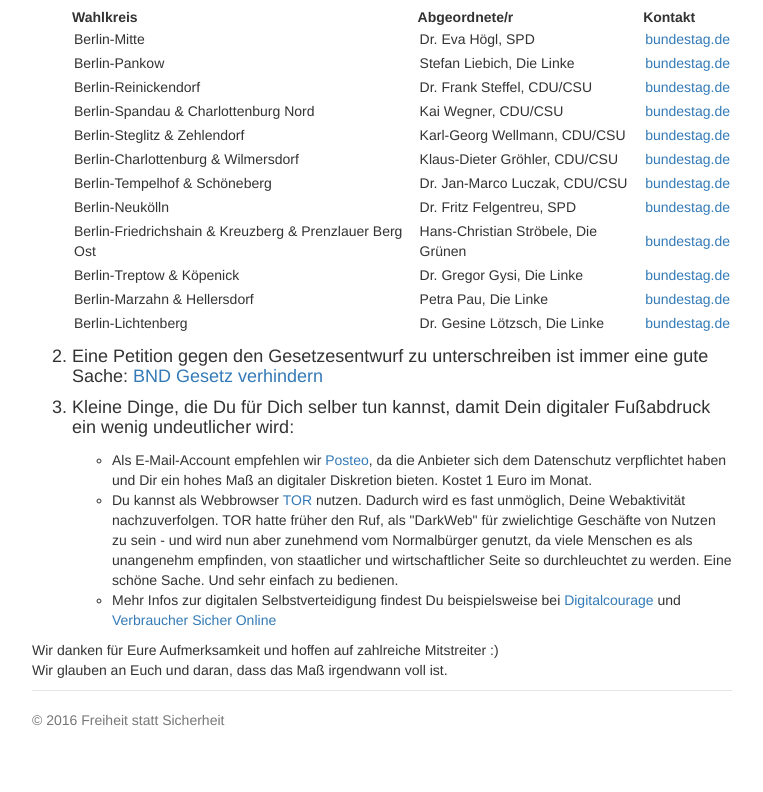
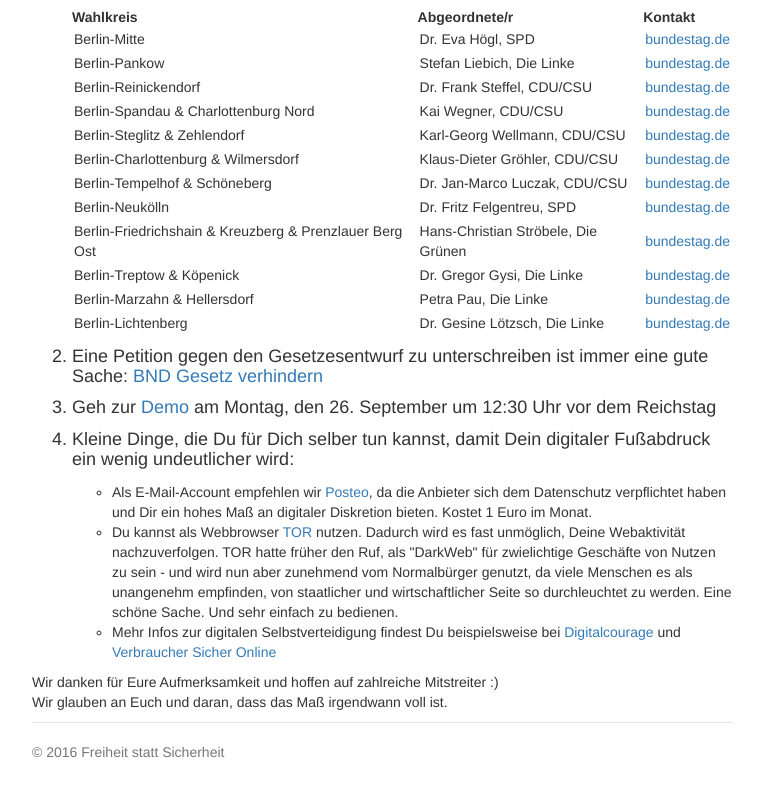
Before and after one commit to FreiheitStattSicherheit/FreiheitStattSicherheit.github.io, a plain HTML site: page index.html in a window 1280 px wide. Shown: the part 847-1639 px from the top of the page, without its empty margins (258-1021 px from the left). Before the commit the page ends 1607 px from the top, so only its background shows below. Drawn offline with Linux system fonts and the light colour scheme.

Commit message:
Added Demo Info

```diff
--- a/index.html
+++ b/index.html
@@ -142,6 +142,8 @@ Der Preis für Sicherheit wird höher sein, als Du jetzt denkst oder Dir viellei
             </li>
             <h4> <li>  Eine Petition gegen den Gesetzesentwurf zu unterschreiben ist immer eine gute Sache: <a href="https://weact.campact.de/petitions/bnd-gesetz-verhindern">BND Gesetz verhindern</a> </h4>
             </li>
+            <h4> <li>  Geh zur <a href="https://netzpolitik.org/2016/kundgebung-gegen-bnd-gesetz-am-26-september-in-berlin/">Demo</a> am Montag, den 26. September um 12:30 Uhr vor dem Reichstag </h4>
+            </li>
             <h4> <li> Kleine Dinge, die Du für Dich selber tun kannst, damit Dein digitaler Fußabdruck ein wenig undeutlicher wird: </h4>
                 <ul>
                     <li>
```
